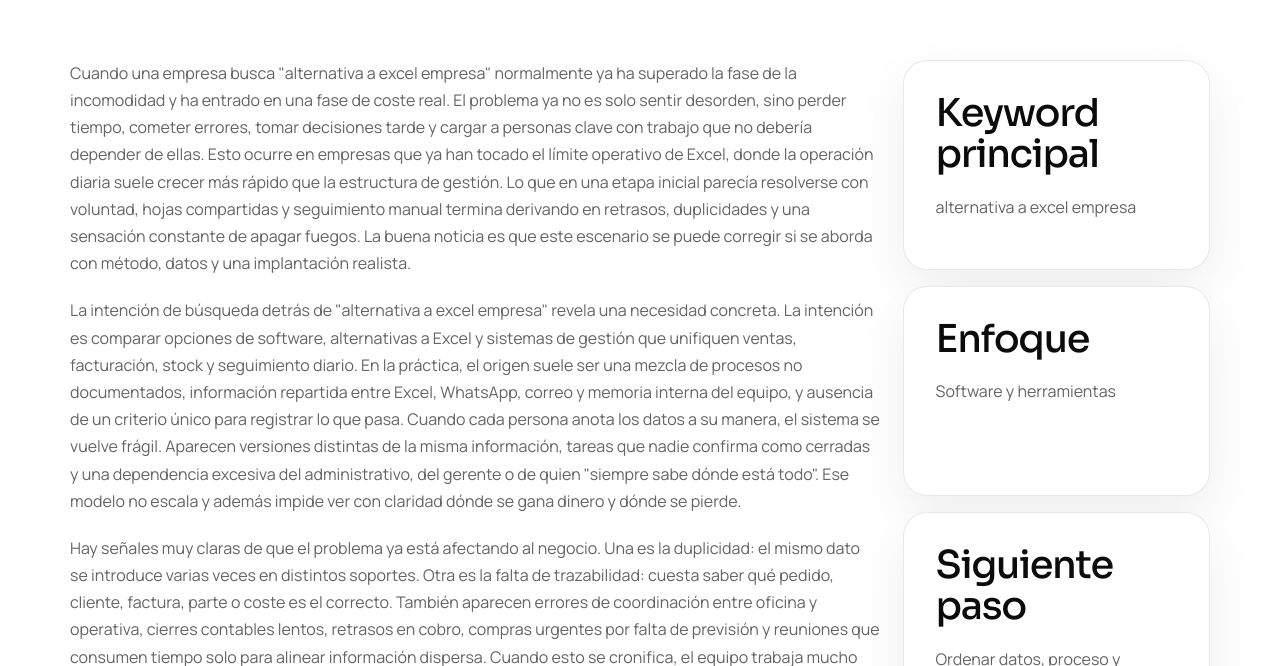
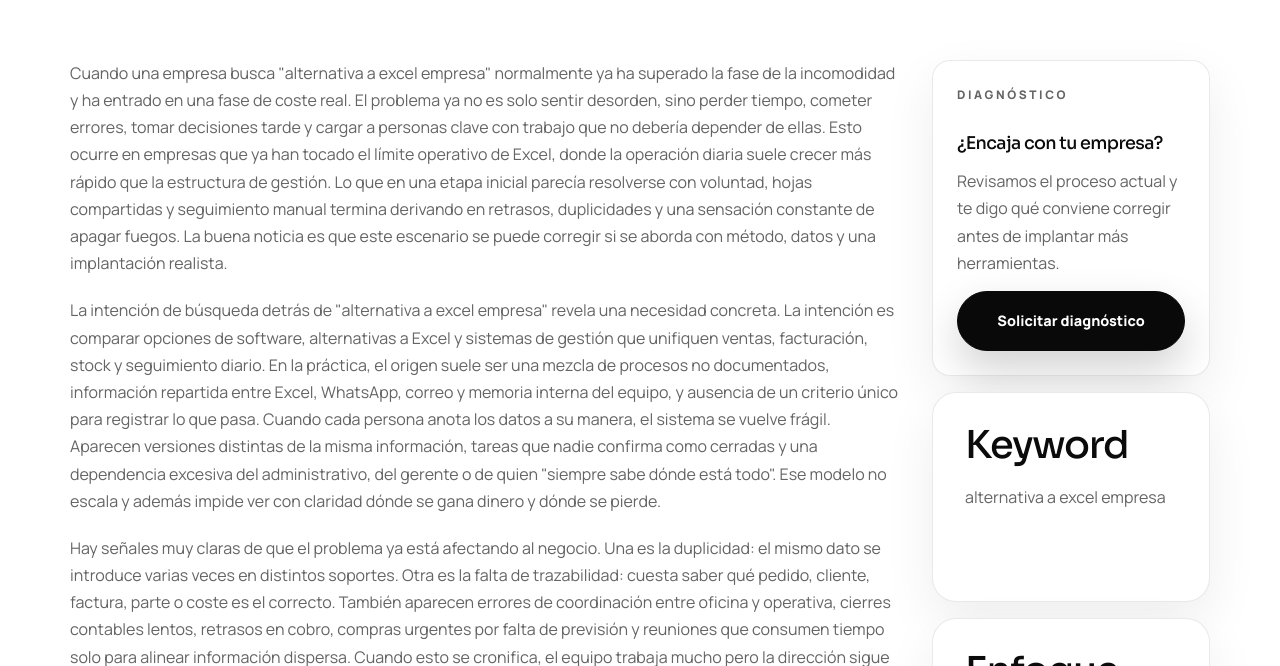
Before and after one commit to joanchorto1/web-jct-agency, a React (Create React App) app: page /guias/alternativa-a-excel-empresa in a window 1280 px wide. Shown: the part 673-1339 px from the top of the page. Built offline with nearby package versions, Linux system fonts and the light colour scheme.

Commit message:
Add sticky CTAs to guide and problem pages

```diff
--- a/src/pages/ProblemPage.jsx
+++ b/src/pages/ProblemPage.jsx
@@ -36,7 +36,8 @@ function ProblemPage() {
       </section>
 
       <section className="light-page__section">
-        <div className="site-container light-page__article">
+        <div className="site-container light-page__reading-layout">
+          <div className="light-page__reading-body light-page__article">
             {article.paragraphs.slice(0, 4).map((paragraph, index) => (
               <p key={paragraph} data-aos="fade-up" data-aos-delay={index * 60}>{paragraph}</p>
             ))}
@@ -50,7 +51,7 @@ function ProblemPage() {
               </ul>
             </section>
 
-          <section className="light-page__cta" data-aos="fade-up">
+            <section className="light-page__cta light-page__cta--inline" data-aos="fade-up">
               <h2>En 45 minutos lo bajamos a tu caso.</h2>
               <p>Revisamos dónde se pierde tiempo, control y margen.</p>
               <Link to="/contacto#reserva" className="home-premium__cta">
@@ -58,6 +59,18 @@ function ProblemPage() {
               </Link>
             </section>
           </div>
+
+          <aside className="light-page__reading-sidebar" data-aos="fade-left" data-aos-delay="120">
+            <div className="light-page__sticky-cta">
+              <p className="light-page__eyebrow">Diagnóstico</p>
+              <h2>Si te suena este problema, lo aterrizamos a tu empresa.</h2>
+              <p>Una revisión corta basta para detectar dónde se rompe el proceso y qué conviene corregir primero.</p>
+              <Link to="/contacto#reserva" className="home-premium__cta home-premium__cta--small">
+                Pedir revisión
+              </Link>
+            </div>
+          </aside>
+        </div>
       </section>
     </article>
   );
--- a/src/pages/SeoArticlePage.jsx
+++ b/src/pages/SeoArticlePage.jsx
@@ -35,8 +35,8 @@ function SeoArticlePage() {
 
         <section className="light-page__section">
           <div className="site-container">
-            <div className="seo-article__layout">
-              <div className="seo-article__body">
+            <div className="light-page__reading-layout seo-article__layout">
+              <div className="light-page__reading-body seo-article__body">
                 {article.paragraphs.map((paragraph, index) => (
                   <p key={paragraph} data-aos="fade-up" data-aos-delay={(index % 3) * 60}>
                     {paragraph}
@@ -69,7 +69,7 @@ function SeoArticlePage() {
                   </div>
                 </section>
 
-                <section className="light-page__cta seo-article__cta" data-aos="fade-up">
+                <section className="light-page__cta light-page__cta--inline seo-article__cta" data-aos="fade-up">
                   <h2>¿Quieres aterrizar esta mejora en tu empresa?</h2>
                   <p>
                     Si tu caso encaja con <strong>{article.keyword}</strong>, podemos revisar el proceso actual, detectar
@@ -86,9 +86,17 @@ function SeoArticlePage() {
                 </section>
               </div>
 
-              <aside className="seo-article__sidebar" data-aos="fade-left" data-aos-delay="120">
+              <aside className="light-page__reading-sidebar seo-article__sidebar" data-aos="fade-left" data-aos-delay="120">
+                <div className="light-page__sticky-cta">
+                  <p className="light-page__eyebrow">Diagnóstico</p>
+                  <h2>¿Encaja con tu empresa?</h2>
+                  <p>Revisamos el proceso actual y te digo qué conviene corregir antes de implantar más herramientas.</p>
+                  <a href="/contacto#reserva" className="home-premium__cta home-premium__cta--small">
+                    Solicitar diagnóstico
+                  </a>
+                </div>
                 <div className="light-page__card seo-article__sidebar-card">
-                  <h2>Keyword principal</h2>
+                  <h2>Keyword</h2>
                   <p>{article.keyword}</p>
                 </div>
                 <div className="light-page__card seo-article__sidebar-card">
--- a/src/site.css
+++ b/src/site.css
@@ -982,10 +982,7 @@ a {
 }
 
 .seo-article__layout {
-  display: grid;
-  grid-template-columns: minmax(0, 1.45fr) minmax(280px, 0.55fr);
   gap: 22px;
-  align-items: start;
 }
 
 .seo-article__body {
@@ -1036,11 +1033,6 @@ a {
   flex-wrap: wrap;
   gap: 12px;
   align-items: center;
-}
-
-.seo-article__sidebar {
-  position: sticky;
-  top: 108px;
 }
 
 .site-shell:has(.home-premium),
@@ -1493,6 +1485,10 @@ a {
   text-align: center;
 }
 
+.light-page__cta--inline {
+  max-width: none;
+}
+
 .light-page__contact-card {
   display: grid;
   gap: 18px;
@@ -1539,6 +1535,51 @@ a {
   max-width: 900px;
   display: grid;
   gap: 22px;
+}
+
+.light-page__reading-layout {
+  display: grid;
+  grid-template-columns: minmax(0, 3fr) minmax(260px, 1fr);
+  gap: 28px;
+  align-items: start;
+}
+
+.light-page__reading-body {
+  min-width: 0;
+}
+
+.light-page__reading-sidebar {
+  position: sticky;
+  top: 108px;
+  display: grid;
+  gap: 16px;
+}
+
+.light-page__sticky-cta {
+  display: grid;
+  gap: 14px;
+  padding: 24px;
+  border: 1px solid var(--home-line);
+  border-radius: 18px;
+  background: #ffffff;
+  box-shadow: 0 20px 52px rgba(0, 0, 0, 0.07);
+}
+
+.light-page__sticky-cta h2 {
+  font-size: 1.1rem;
+  line-height: 1.2;
+}
+
+.light-page__sticky-cta p {
+  color: var(--home-muted);
+  line-height: 1.7;
+}
+
+.home-premium__cta--small {
+  min-height: 46px;
+  width: 100%;
+  padding: 12px 18px;
+  font-size: 0.86rem;
 }
 
 .light-page__article p,
@@ -2963,6 +3004,10 @@ a {
     grid-template-columns: 1fr;
   }
 
+  .light-page__reading-layout {
+    grid-template-columns: 1fr;
+  }
+
   .site-footer__contact {
     text-align: left;
   }
@@ -2972,7 +3017,8 @@ a {
     padding-top: 18px;
   }
 
-  .seo-article__sidebar {
+  .seo-article__sidebar,
+  .light-page__reading-sidebar {
     position: static;
   }
 
```
Lines whose indentation alone changed are shown as unchanged.
